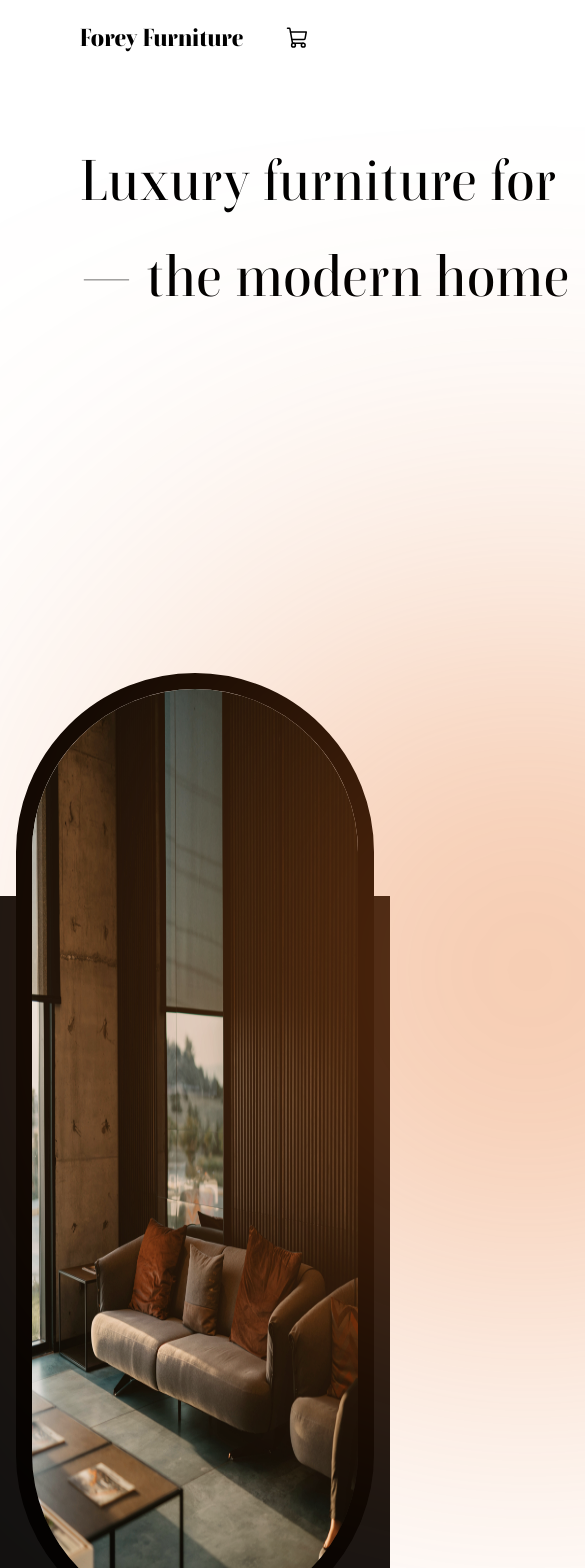
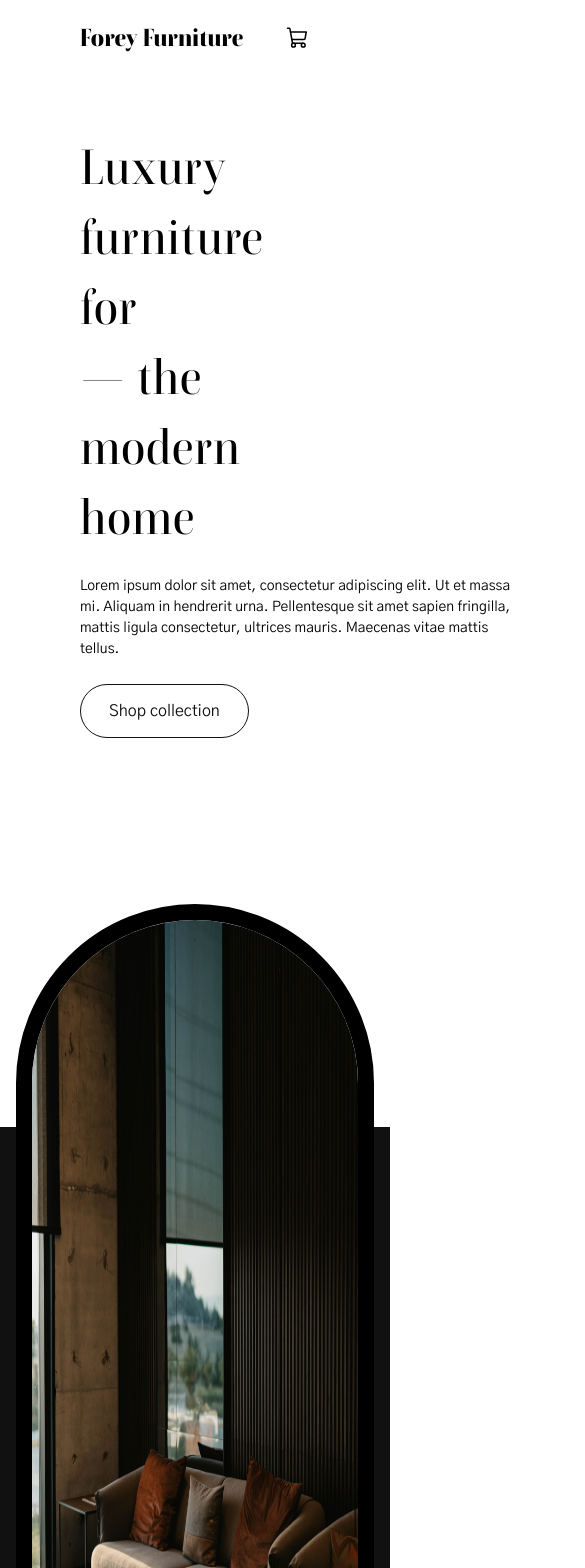
Before and after one commit to foreycodes/React-ECommerce, a React (Create React App) app: page / in a window 390 px wide. Shown: the top 1568 px of the page, 585 px wide, since content can reach past the window. Built offline with nearby package versions, Linux system fonts and the light colour scheme.

Commit message:
Hero responsiveness

```diff
--- a/src/App.css
+++ b/src/App.css
@@ -94,9 +94,9 @@ h1, h2, h3, h4, h5, h6 {
 }
 
 h1 {
-  line-height: 96px;
+  font-size: var(--font-display-lg);
+  line-height: var(--font-display-lg-height);
   letter-spacing: 0.01em;
-  font-size: var(--font-display-lg);
 }
 
 h2 {
@@ -105,11 +105,12 @@ h2 {
 
 
 /* Small devices (portrait tablets and large phones, 600px and up) */
-@media only screen and (max-width: 660px) {
+@media only screen and (max-width: 700px) {
   :root {
     --font-display-xl: 100px;
 
-    --font-display-lg: 56px;
+    --font-display-lg: 48px;
+    --font-display-lg-height: 70px;
     --font-display-lg-weight: 500;
 
     --font-display-md: 32px;
--- a/src/components/homepage/filler.jsx
+++ b/src/components/homepage/filler.jsx
@@ -9,7 +9,7 @@ import "./filler.css";
 const Filler = () => {
   return (
     <div className="filler-container">
-      <Blur />
+      {/* <Blur /> */}
       <TextScroll />
        <div className="triple-filler-wrapper">
         <div className="triple-filler-img-wrapper">
--- a/src/components/homepage/hero.css
+++ b/src/components/homepage/hero.css
@@ -6,7 +6,6 @@
     font-weight: var(--font-display-lg-weight);
     color: var(--color-neutral-800);
     margin: 0;
-    white-space: nowrap;
 }
 
 .hero-wrapper p {
@@ -27,3 +26,10 @@
     flex-direction: column;
     gap: 24px;
 }
+
+
+@media only screen and (max-width: 700px) {
+    .hero-wrapper {
+        flex-direction: column;
+    }
+}
```
